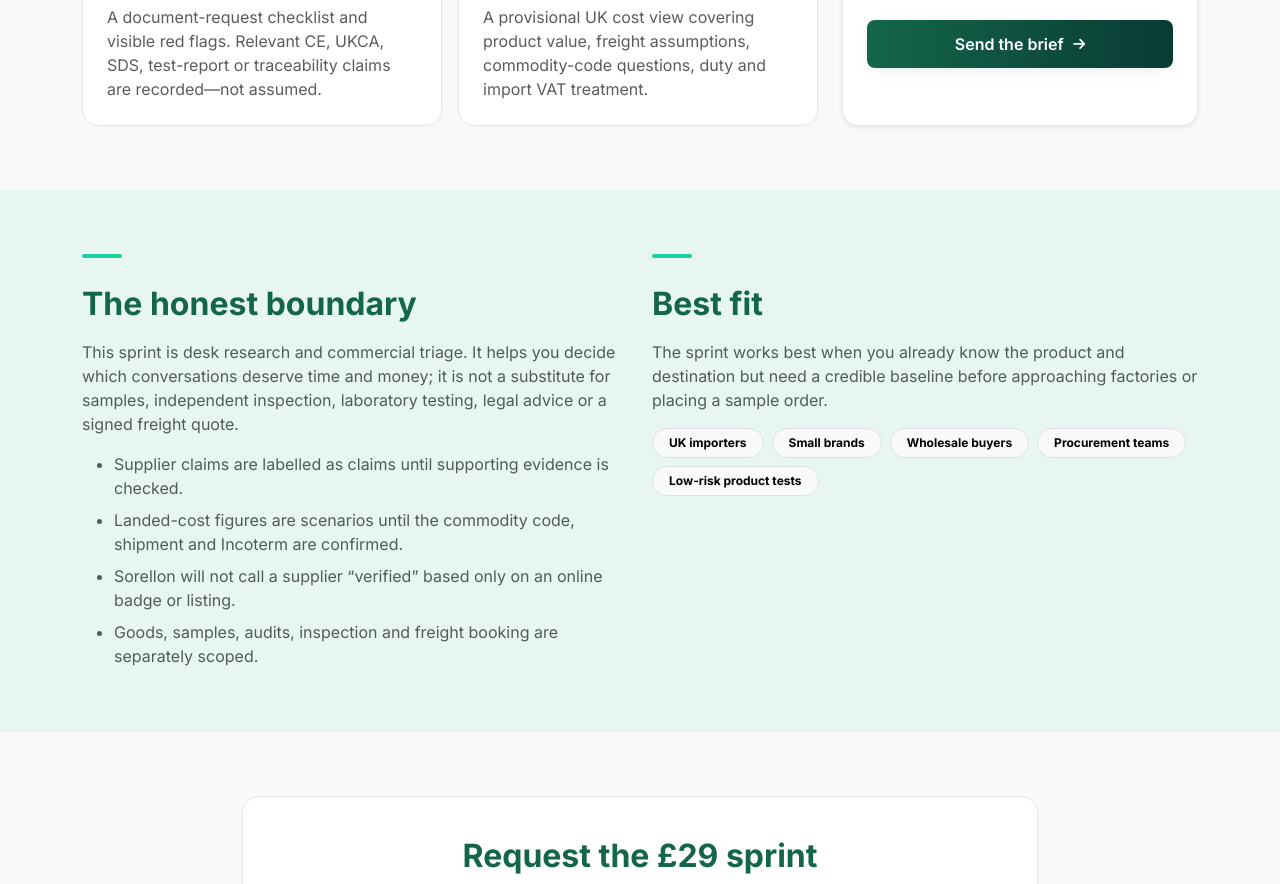
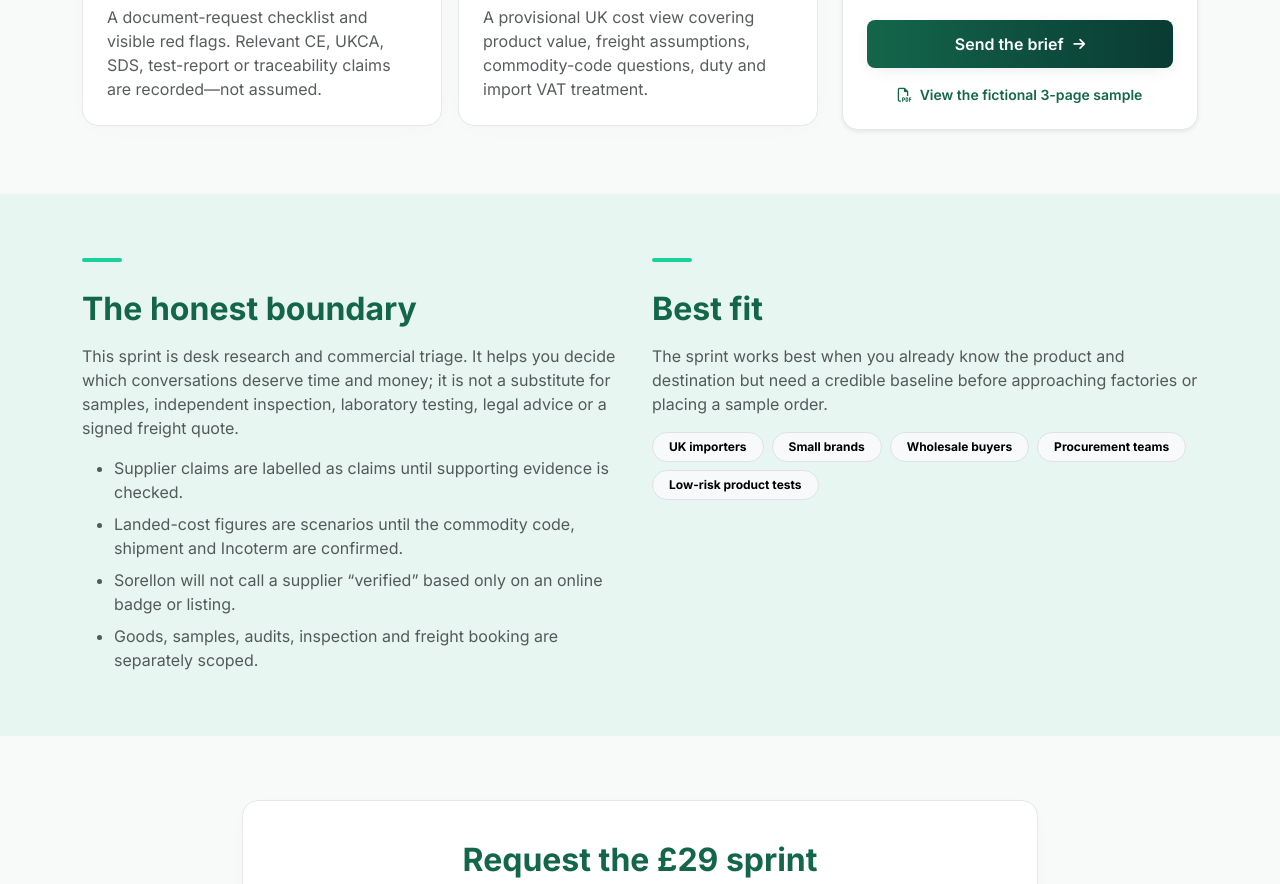
Before and after one commit to zf54-arch/sorellon.com, a website: page china-sourcing.html in a window 1280 px wide. Shown: the part 820-1704 px from the top of the page. Drawn offline with nearby package versions, Linux system fonts and the light colour scheme.

Commit message:
Add supplier shortlist sample

```diff
--- a/china-sourcing.html
+++ b/china-sourcing.html
@@ -103,6 +103,9 @@
             <li class="mb-2"><i class="fa-solid fa-check me-2 text-accent"></i>No fee if the brief is outside scope before work starts</li>
           </ul>
           <a href="#brief" class="btn btn-cta btn-cta--primary w-100 justify-content-center">Send the brief <span class="btn-arrow"><i class="fa-solid fa-arrow-right"></i></span></a>
+          <a href="/assets/sorellon-supplier-shortlist-sample.pdf" class="d-flex align-items-center justify-content-center gap-2 small fw-semibold mt-3 link-brand" target="_blank" rel="noopener">
+            <i class="fa-regular fa-file-pdf"></i>View the fictional 3-page sample
+          </a>
         </div>
       </div>
     </div>
```
Also changed, not shown: 1 other file.
